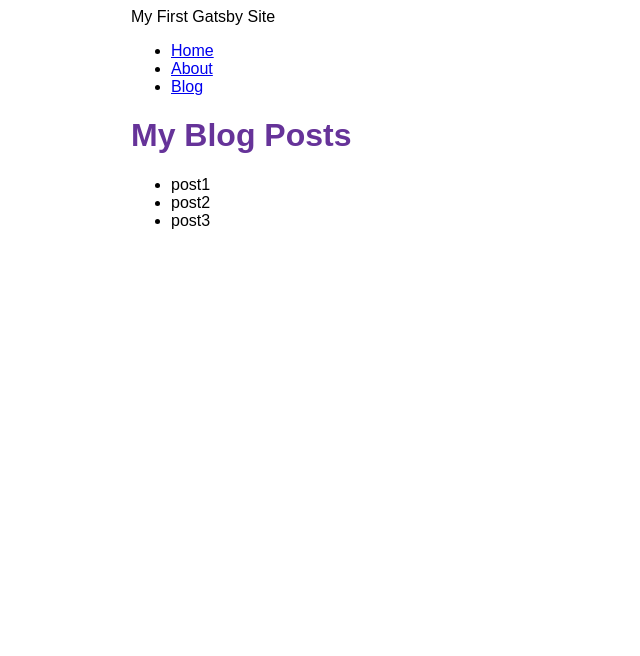
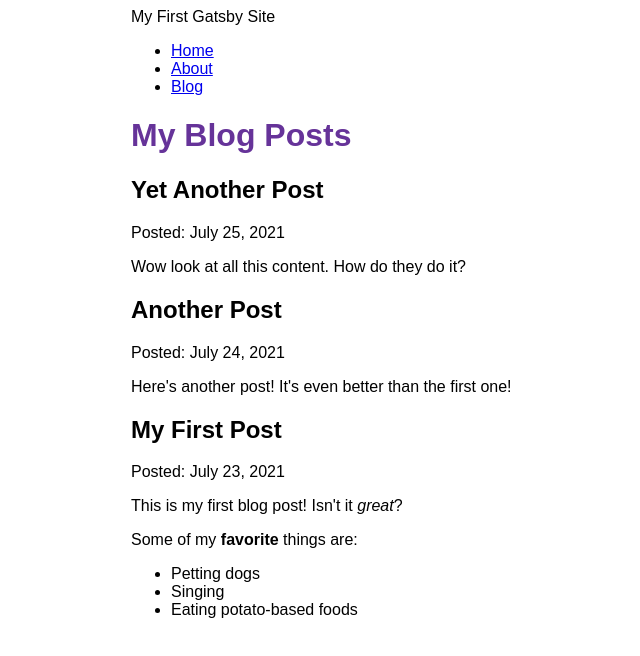
Before and after one commit to biehlerj/my-gatsby-site, a Gatsby site: page /blog in a window 1280 px wide. Shown: the whole page, without its empty margins (259-899 px from the left). Built offline with nearby package versions, Linux system fonts and the light colour scheme; Gatsby itself is replaced by a stand-in of ours.

Commit message:
Finished Gatsby Tutorial Part 5

```diff
--- a/blog/post1.mdx
+++ b/blog/post1.mdx
@@ -0,0 +1,12 @@
+---
+title: "My First Post"
+date: "2021-07-23"
+---
+
+This is my first blog post! Isn't it _great_?
+
+Some of my **favorite** things are:
+
+- Petting dogs
+- Singing
+- Eating potato-based foods
--- a/blog/post2.mdx
+++ b/blog/post2.mdx
@@ -0,0 +1,6 @@
+---
+title: "Another Post"
+date: "2021-07-24"
+---
+
+Here's another post! It's even better than the first one!
--- a/blog/post3.mdx
+++ b/blog/post3.mdx
@@ -0,0 +1,6 @@
+---
+title: "Yet Another Post"
+date: "2021-07-25"
+---
+
+Wow look at all this content. How do they do it?
--- a/gatsby-config.js
+++ b/gatsby-config.js
@@ -10,7 +10,8 @@ module.exports = {
       options: {
         name: `blog`,
         path: `${__dirname}/blog`,
-      }
+      },
     },
+    "gatsby-plugin-mdx",
   ],
 };
--- a/package.json
+++ b/package.json
@@ -15,8 +15,11 @@
     "clean": "gatsby clean"
   },
   "dependencies": {
+    "@mdx-js/mdx": "^1.6.22",
+    "@mdx-js/react": "^1.6.22",
     "gatsby": "^3.13.1",
     "gatsby-plugin-image": "^1.14.0",
+    "gatsby-plugin-mdx": "^2.14.0",
     "gatsby-plugin-sharp": "^3.14.0",
     "gatsby-source-filesystem": "^3.14.0",
     "react": "^17.0.1",
--- a/src/pages/blog.js
+++ b/src/pages/blog.js
@@ -1,28 +1,36 @@
 import * as React from 'react';
 import { graphql } from 'gatsby';
+import { MDXRenderer } from 'gatsby-plugin-mdx';
 import Layout from '../components/layout';
 
 const BlogPage = ({ data }) => {
     return (
         <Layout pageTitle="My Blog Posts">
-            <ul>
-                {
-                    data.allFile.nodes.map(node => (
-                        <li key={node.name}>
-                            {node.name}
-                        </li>
-                    ))
-                }
-            </ul>
+            {
+                data.allMdx.nodes.map((node) => (
+                    <article key={node.id}>
+                        <h2>{node.frontmatter.title}</h2>
+                        <p>Posted: {node.frontmatter.date}</p>
+                        <MDXRenderer>
+                            {node.body}
+                        </MDXRenderer>
+                    </article>
+                ))
+            }
         </Layout>
     )
 }
 
 export const query = graphql`
     query {
-        allFile {
+        allMdx(sort: {fields: frontmatter___date, order: DESC}) {
             nodes {
-                name
+                frontmatter {
+                    date(formatString: "MMMM D, YYYY")
+                    title
+                }
+                id
+                body
             }
         }
     }
```
Also changed, not shown: 1 other file.
